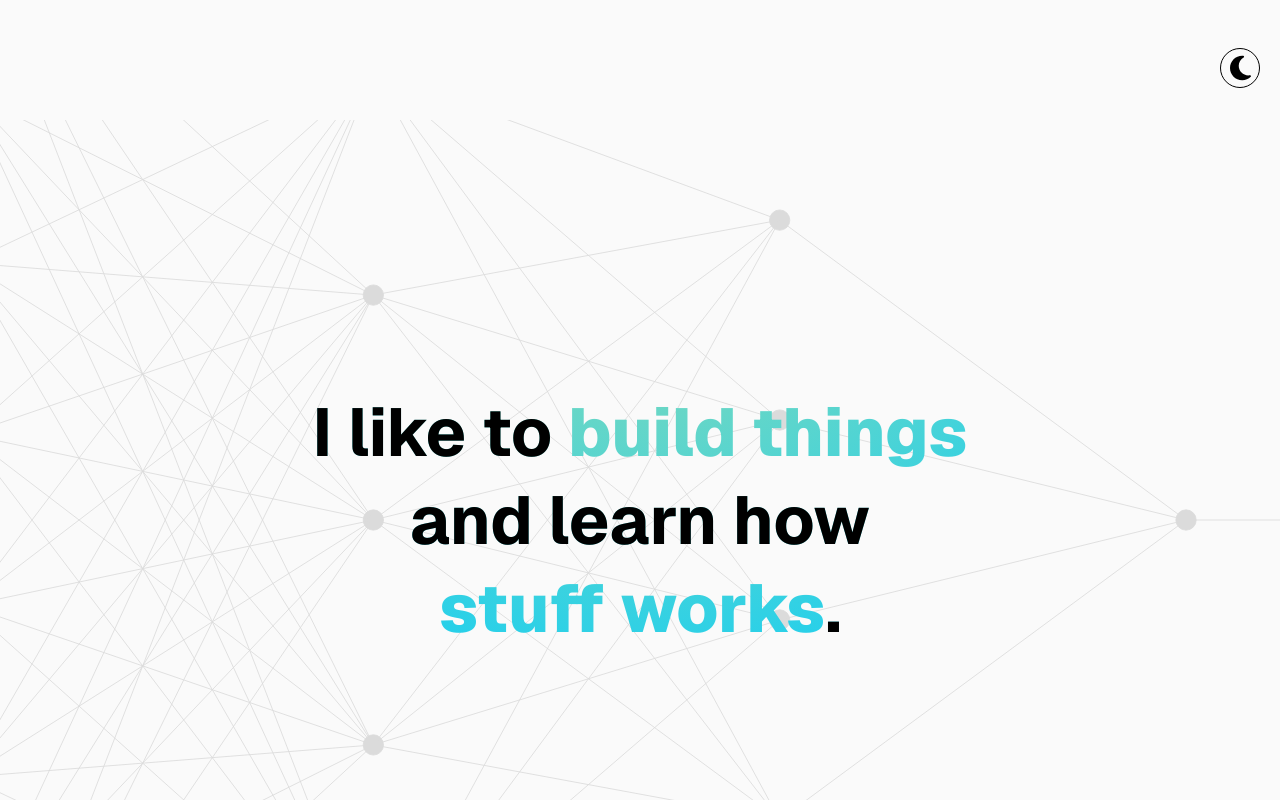
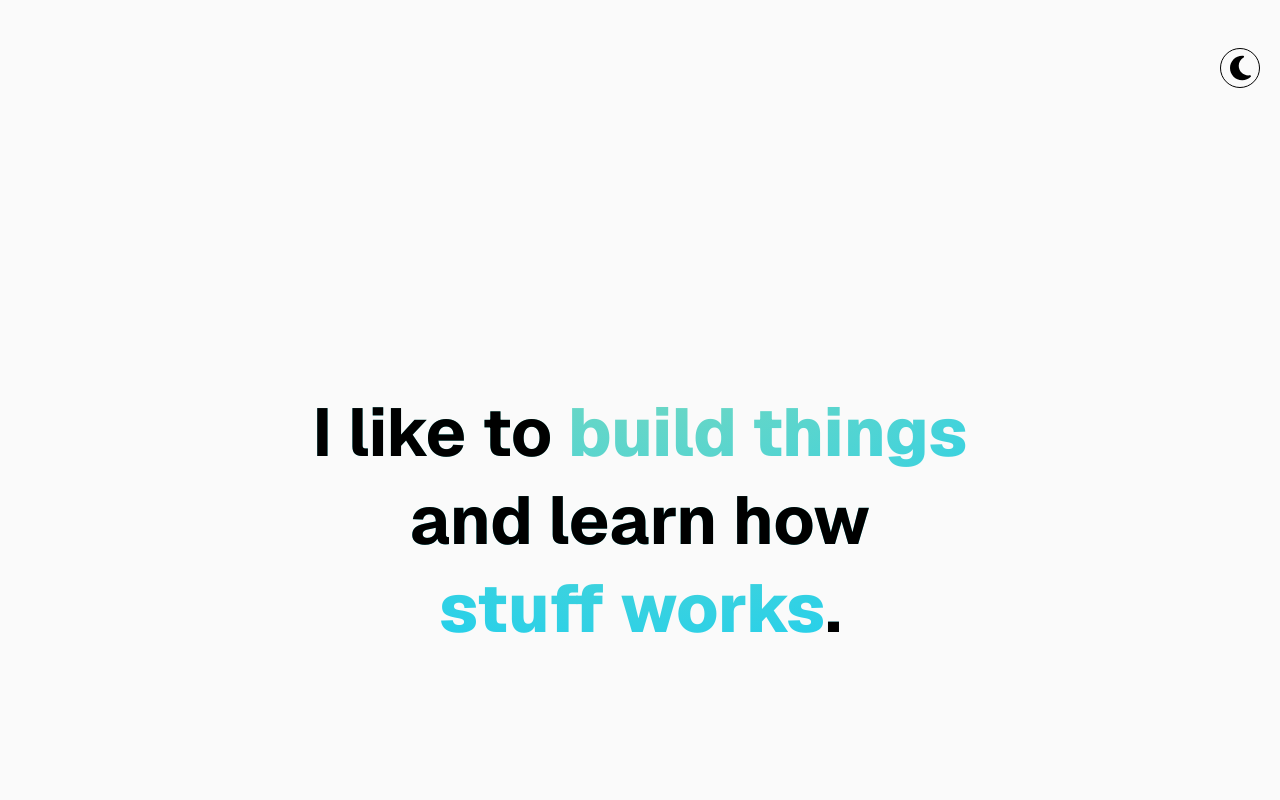
Before and after one commit to petersim1/portfolio, a Next.js app: page / in a window 1280 px wide. Shown: the part 680-1480 px from the top of the page. Built offline with nearby package versions, Linux system fonts and the light colour scheme.

Commit message:
update Mask to sc

```diff
--- a/app/(routes)/page.tsx
+++ b/app/(routes)/page.tsx
@@ -2,7 +2,7 @@ import Intro from "@/_components/Section/Intro";
 import Blurb from "@/_components/Section/Blurb";
 import Projects from "@/_components/Section/Projects";
 import Contact from "@/_components/Section/Contact";
-import { Mask } from "@/_components/elements";
+import Mask from "@/_components/Mask";
 
 export default (): JSX.Element => {
   return (
--- /dev/null
+++ b/app/_components/Mask/index.tsx
@@ -0,0 +1,56 @@
+"use client";
+
+import { useMemo } from "react";
+
+import { useScrollContext } from "@/_providers/scroll";
+import { NN } from "@/_lib/assets";
+import styled, { css, CSSProp } from "styled-components";
+import { Column, Centered } from "@/_components/Common";
+
+const MaskHolder = styled(Column)<{ $top: string }>`
+  ${Centered}
+  position: absolute;
+  height: 100vh;
+  right: 0;
+  left: 0;
+  z-index: 0;
+  overflow: hidden;
+  top: ${({ $top }): string => $top};
+
+  & svg {
+    transform: rotate(270deg);
+    opacity: 0.25;
+    fill: gray;
+    stroke: gray;
+    min-width: 100vh;
+    min-height: 100vw;
+  }
+`;
+
+const Mask = styled.div<{ $pos: number }>`
+  position: absolute;
+  top: 0;
+  bottom: 0;
+  right: 0;
+  overflow: hidden;
+  height: 100vh;
+  width: 100vw;
+  background: ${({ $pos, theme }): CSSProp => css`
+    linear-gradient(
+      -60deg,
+      ${theme.colors.bg} ${$pos}%,
+      transparent
+    )
+  `};
+`;
+
+export default (): JSX.Element => {
+  const { breakpoints, progress } = useScrollContext();
+  const totHeight = useMemo(() => breakpoints[1] - breakpoints[0], [breakpoints]);
+  return (
+    <MaskHolder $top={`${(breakpoints[0] + totHeight) / 2}px`}>
+      <NN />
+      <Mask $pos={100 - progress[1]} />
+    </MaskHolder>
+  );
+};
```
